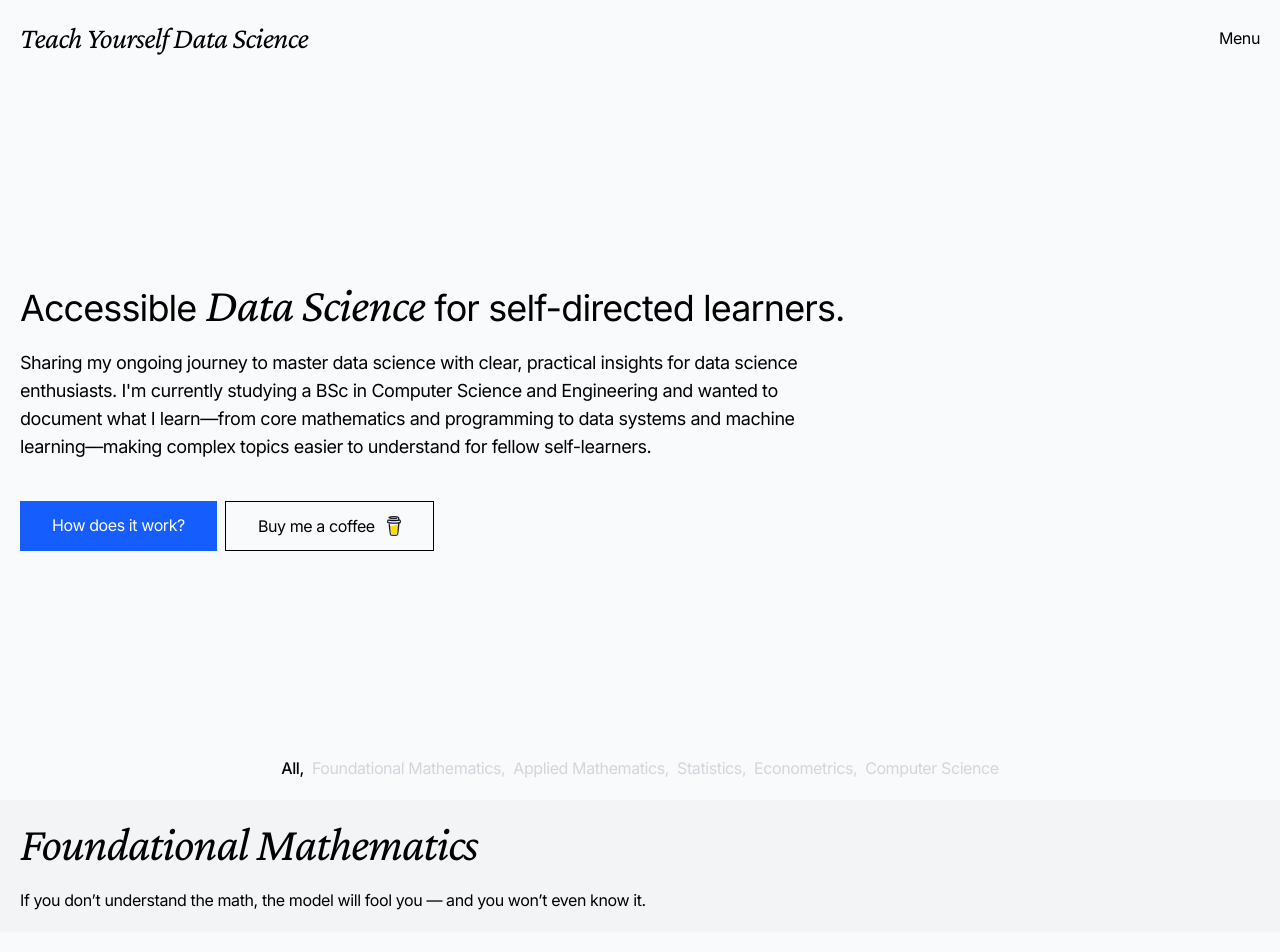
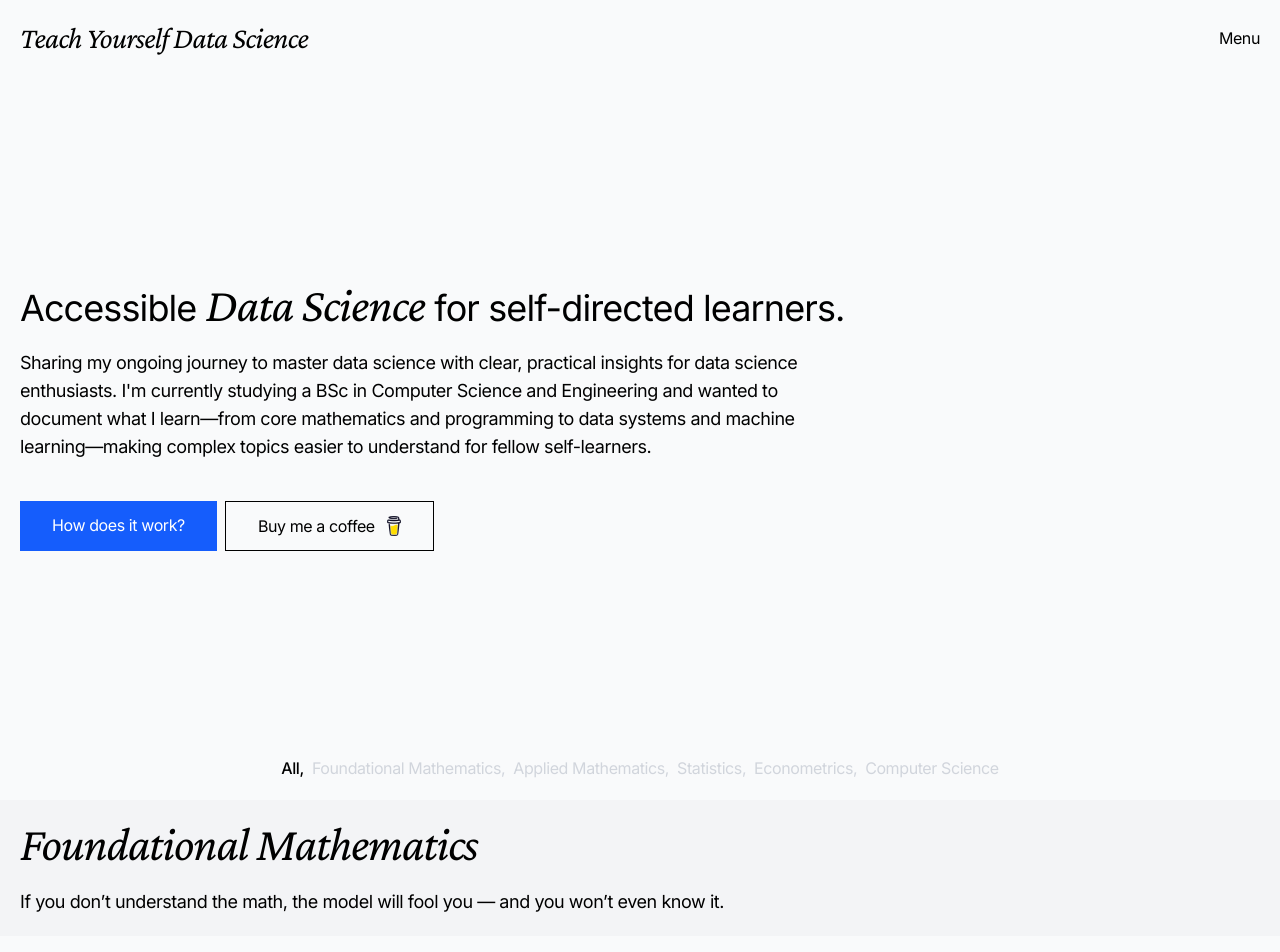
Before and after one commit to rohitjethoe/teach-yourself-ds, a Vue app: page / in a window 1280 px wide. Shown: the top 952 px of the page. Built offline with nearby package versions, Linux system fonts and the light colour scheme.

Commit message:
Topic slug font-size

```diff
--- a/src/views/Home.vue
+++ b/src/views/Home.vue
@@ -45,7 +45,7 @@
             <div class="text-4xl md:text-5xl font-crimson-pro italic tracking-tight">
                 Foundational Mathematics
             </div>
-            <div class="pt-5 text-lg md:text-base font-inter tracking-tight">
+            <div class="pt-5 text-base md:text-lg font-inter tracking-tight">
                 If you don’t understand the math, the model will fool you — and you won’t even know it.
             </div>
         </div>
```
